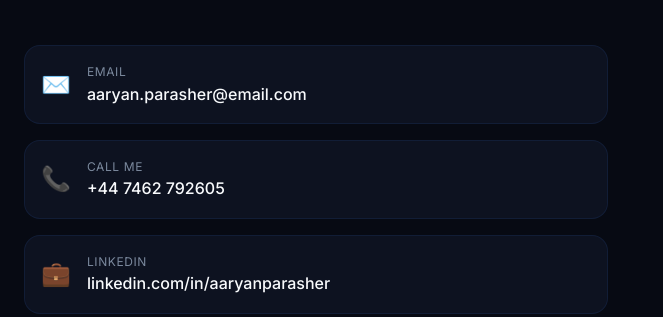
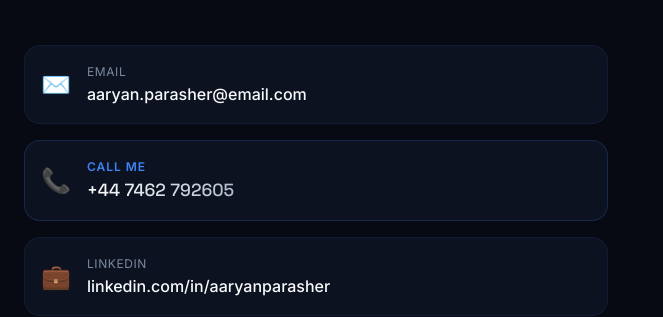
Before and after one commit to Aaryan135/website, a plain HTML site: page index.html in a window 1280 px wide. Shown: the part 7995-8312 px from the top of the page, 0-663 px from the left. Drawn offline with Linux system fonts and the light colour scheme.

Commit message:
Update styles.css

```diff
--- a/styles.css
+++ b/styles.css
@@ -1388,3 +1388,78 @@ ul, ol {
 ::-webkit-scrollbar-thumb:hover {
     background: hsla(217, 91%, 60%, 0.5);
 }
+/* ============================================
+   CALL BUTTON - CUSTOM UI
+   ============================================ */
+.call-link {
+    position: relative;
+    overflow: hidden;
+    background: var(--color-bg-glass);
+    border: 1px solid hsla(217, 91%, 60%, 0.2);
+    transition: all var(--transition-slow);
+}
+
+/* Glowing background effect on hover */
+.call-link::before {
+    content: '';
+    position: absolute;
+    top: 0;
+    left: -100%;
+    width: 100%;
+    height: 100%;
+    background: linear-gradient(
+        90deg,
+        transparent,
+        hsla(217, 91%, 60%, 0.1),
+        transparent
+    );
+    transition: 0.5s;
+}
+
+.call-link:hover::before {
+    left: 100%;
+}
+
+.call-link:hover {
+    border-color: var(--color-accent-blue);
+    box-shadow: var(--shadow-glow-blue);
+    transform: translateX(10px) scale(1.02);
+}
+
+/* Animated Phone Icon */
+.phone-icon {
+    display: inline-block;
+    animation: phone-ring 2s infinite ease-in-out;
+}
+
+@keyframes phone-ring {
+    0% { transform: rotate(0) scale(1); }
+    10% { transform: rotate(-15deg) scale(1.1); }
+    20% { transform: rotate(15deg) scale(1.1); }
+    30% { transform: rotate(-15deg) scale(1.1); }
+    40% { transform: rotate(0) scale(1); }
+    100% { transform: rotate(0) scale(1); }
+}
+
+/* Enhancing the Text */
+.call-link .link-label {
+    color: var(--color-accent-blue);
+    font-weight: 600;
+    letter-spacing: 1px;
+}
+
+.call-link .link-value {
+    font-family: var(--font-display);
+    font-size: 1.1rem;
+    background: linear-gradient(to right, #fff, var(--color-text-secondary));
+    -webkit-background-clip: text;
+    -webkit-text-fill-color: transparent;
+}
+
+/* Mobile adjustments */
+@media (max-width: 480px) {
+    .call-link {
+        padding: var(--space-lg);
+        justify-content: center;
+    }
+}
```
